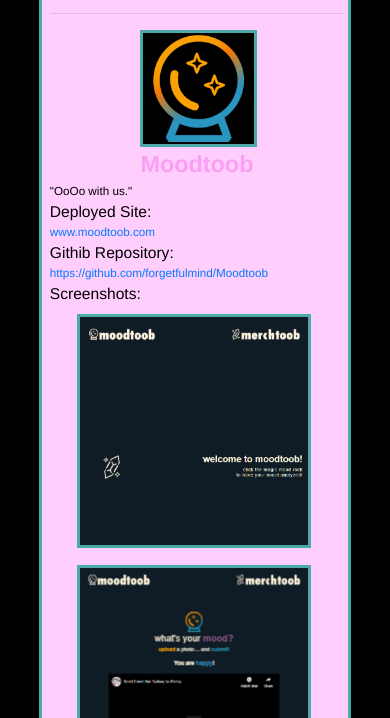
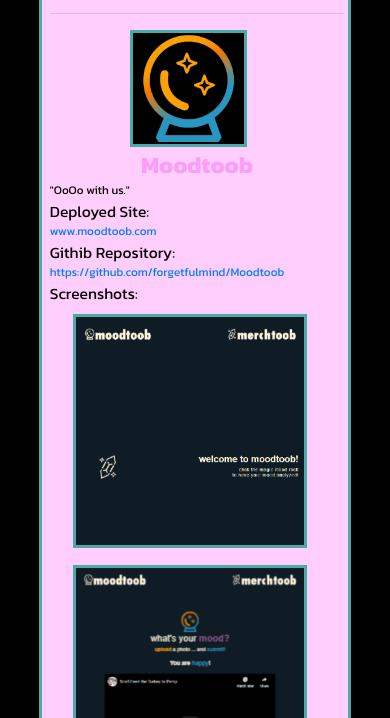
Before and after one commit to forgetfulmind/2-CSS-Boostrap, a plain HTML site: page portfolio.html in a window 390 px wide. Shown: the part 126-844 px from the top of the page. Drawn offline with nearby package versions, Linux system fonts and the light colour scheme; a web font is replaced by a local one.

Commit message:
font and spacing adjustments

```diff
--- a/portfolio.html
+++ b/portfolio.html
@@ -19,6 +19,8 @@
  <!-- Google Font  -->
  <link rel="preconnect" href="https://fonts.gstatic.com">
  <link href="https://fonts.googleapis.com/css2?family=Tangerine&family=Texturina:wght@100&display=swap" rel="stylesheet">
+ <link rel="preconnect" href="https://fonts.gstatic.com">
+<link href="https://fonts.googleapis.com/css2?family=Kanit:ital,wght@0,100;0,200;0,300;0,400;0,500;0,600;0,700;0,800;0,900;1,100;1,200;1,300;1,400;1,500;1,600;1,700;1,800;1,900&display=swap" rel="stylesheet">
 </head>
 
 <body>
--- a/styles.css
+++ b/styles.css
@@ -51,7 +51,7 @@ main {
   margin-bottom: 3vh;
   margin-top: 3vh;
   font-size: 1.5vw;
-  font-family: 'Franklin Gothic Medium', 'Arial Narrow', Arial, sans-serif;
+  font-family: Kanit;
   margin-left: 10vw;
   margin-right: 10vw;
   border:  #4aaaa5;
@@ -129,7 +129,7 @@ main {
   .profilePic{
     width: 30vw;
     height: 30vw;
-    margin-left: 27vw;
+    margin-left: 24.5vw;
   }
   .block {
     font-size: 4vw;
@@ -160,7 +160,7 @@ main {
     width: 60vw;
     height: 60vw;
     margin-bottom: 1vh;
-    margin-left: 7vw;
+    margin-left: 6vw;
   }
 
 }
```
Also changed, not shown: index.html (+2 -0 lines), 1 other file.
